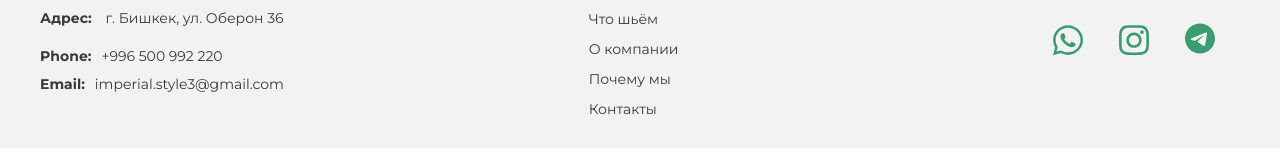
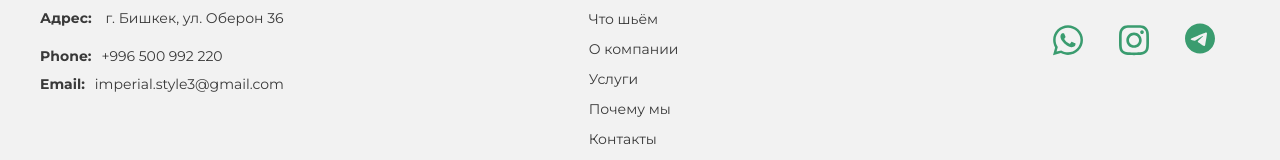
Before and after one commit to baiyastan/new-collection, a React (Create React App) app: page / in a window 1280 px wide. Shown: the part 2534-2694 px from the top of the page. Built offline with nearby package versions, Linux system fonts and the light colour scheme.

Commit message:
add bulid and change footer text

```diff
--- a/src/components/footer/Footer.jsx
+++ b/src/components/footer/Footer.jsx
@@ -45,6 +45,9 @@ function Footer() {
             </Link>
             <Link onClick={handleClick} to="/о компании">
               О компании
+            </Link>
+            <Link onClick={handleClick} to="/услуги">
+              Услуги
             </Link>
             <Link onClick={handleClick} to="/почему мы">
               Почему мы
```
Also changed, not shown: 31 other files (tests, documents, lock files or other folders).
